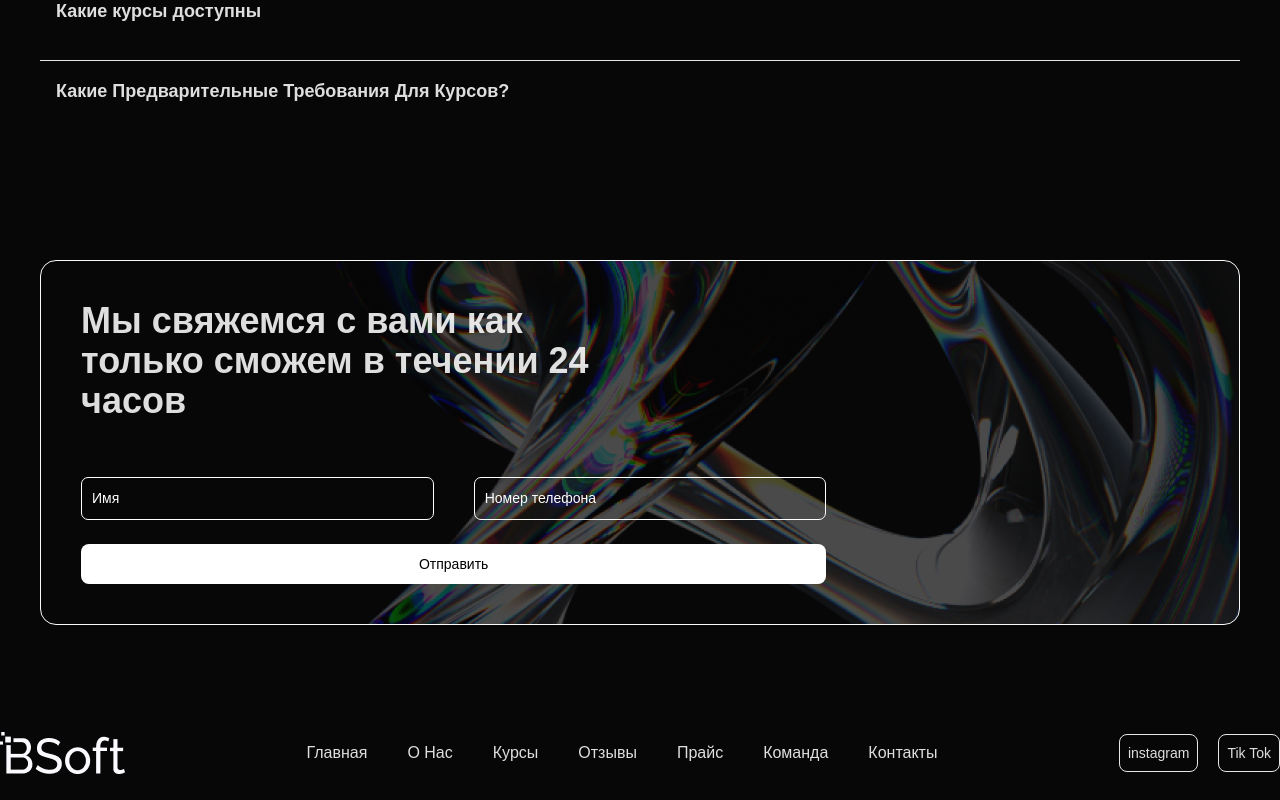
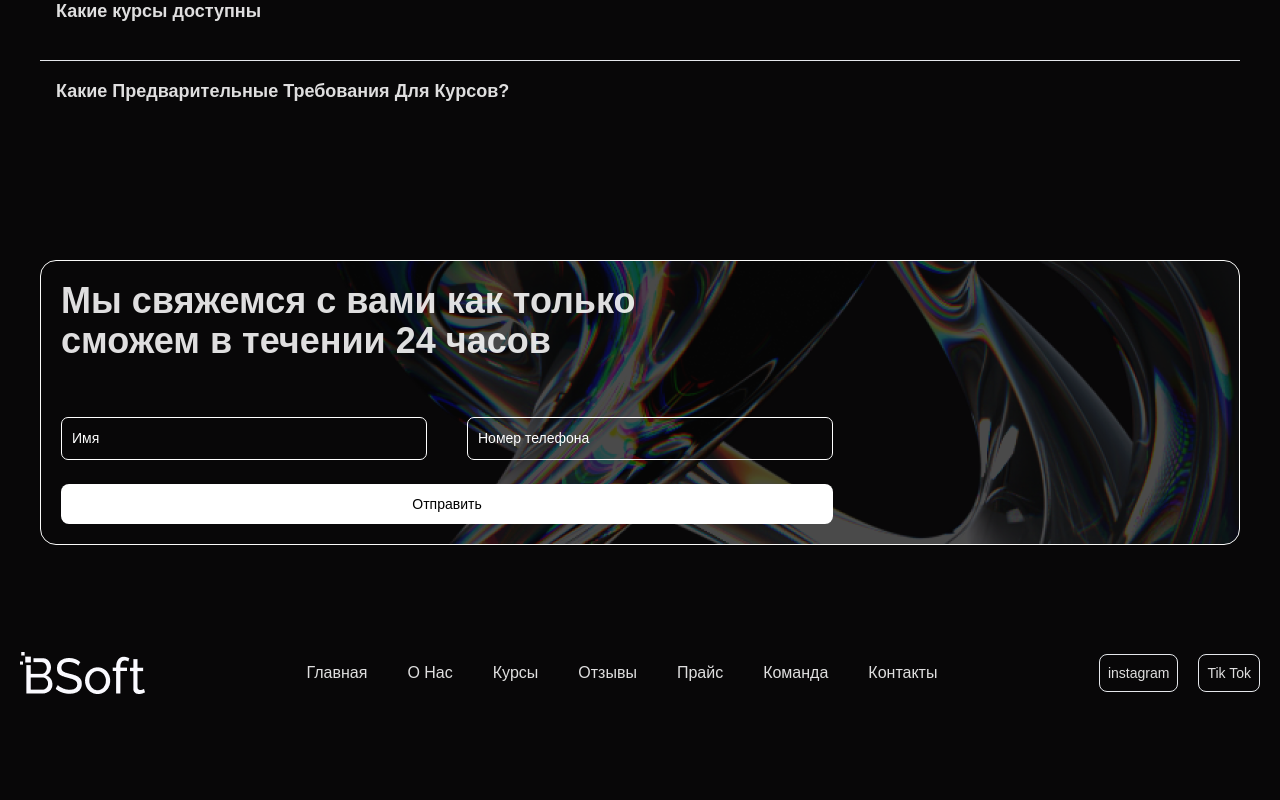
Before and after one commit to Bashkanitto/BSoft-client, a React (Vite) app: page / in a window 1280 px wide. Shown: the part 4539-5339 px from the top of the page. After the commit the page ends 5259 px from the top, so only its background shows below. Built offline with nearby package versions, Linux system fonts and the light colour scheme.

Commit message:
fix footer

```diff
--- a/src/components/Contact.jsx
+++ b/src/components/Contact.jsx
@@ -5,7 +5,7 @@ const Contact = () => {
 			className=' container-full lg:container mx-auto transition-all duration-300  flex flex-col gap-5 p-2 md:p-10'
 		>
 			<div
-				className='rounded-2xl border border-slate-950 md:border-stone-50 p-5 md:p-10 flex flex-col gap-10 bg-opacity-20 '
+				className='rounded-2xl border border-slate-950 md:border-stone-50 p-0 md:p-5 md:p-10 flex flex-col gap-10 bg-opacity-20 '
 				style={{ backgroundImage: `url(${'/images/imgFormBg.png'})` }}
 			>
 				<h5 className='text-2xl font-bold lg:text-4xl w-full sm:w-2/3 md:w-1/2 mb-4 flex'>
--- a/src/components/Footer.jsx
+++ b/src/components/Footer.jsx
@@ -1,6 +1,6 @@
 const Footer = () => {
 	return (
-		<header className='container flex justify-between mx-auto h-[95px] items-center'>
+		<header className='container flex justify-between mx-auto h-[95px] items-center p-5'>
 			<img src='/images/logo.png' alt='logo' />
 			<nav className='hidden lg:flex gap-10 '>
 				<a href='#main'>Главная</a>
```
